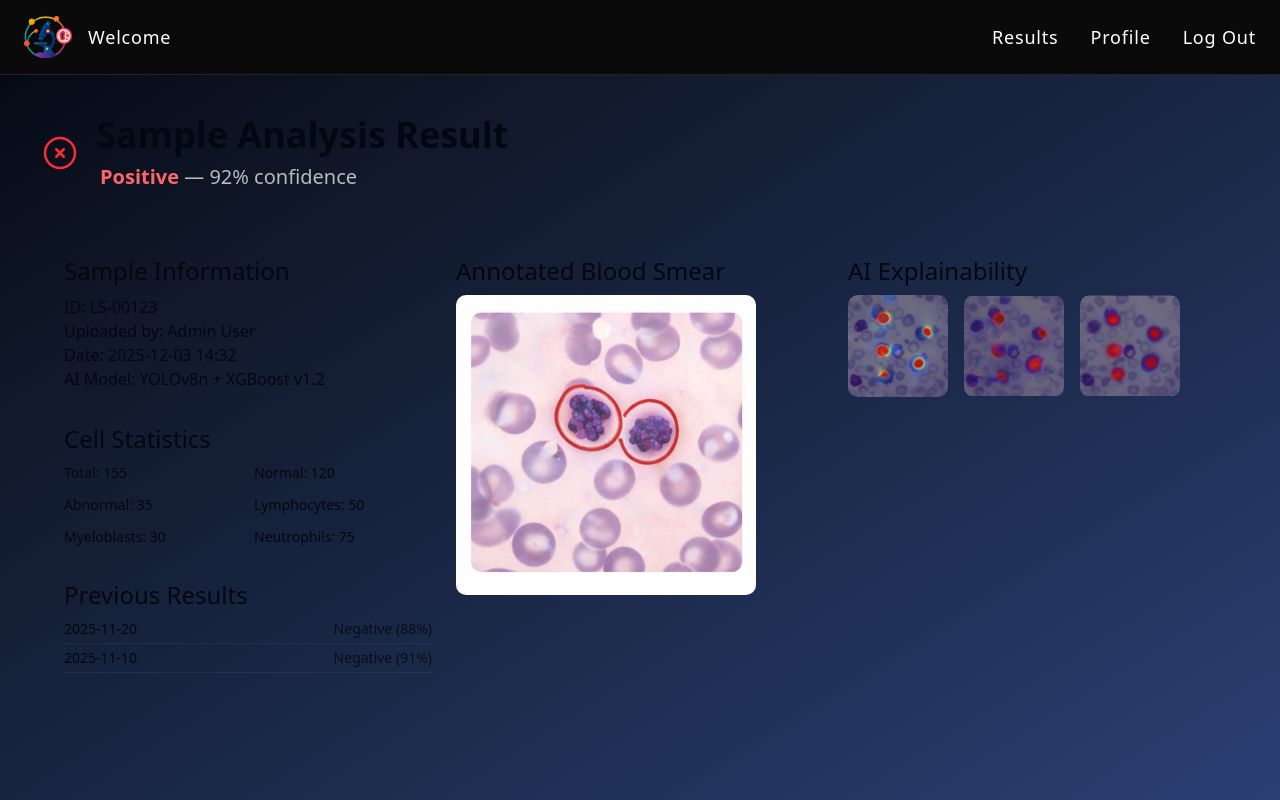
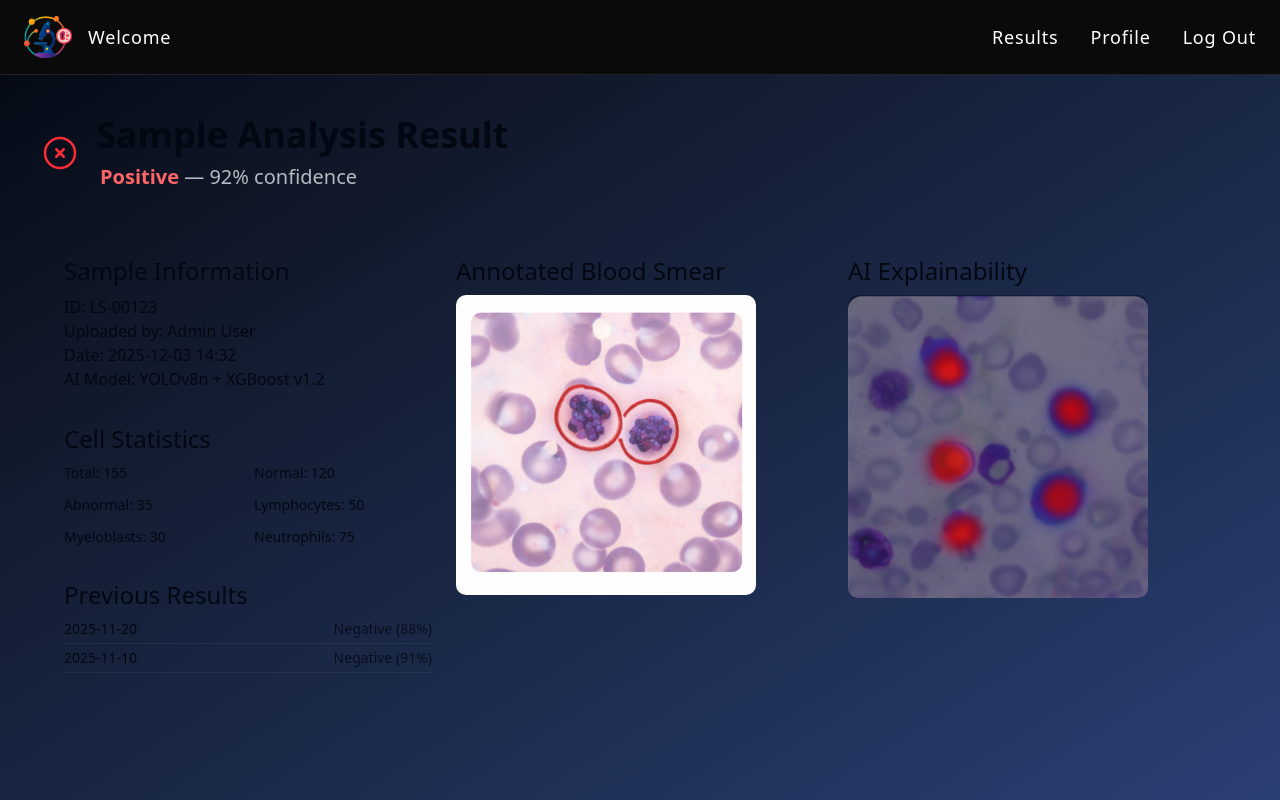
Before and after one commit to richardwaters9049/LukaScope, a Next.js app in the folder frontend/: page /results_id in a window 1280 px wide. Built offline with nearby package versions, Linux system fonts and the light colour scheme.

Commit message:
object of images added for AI

```diff
--- a/frontend/app/dashboard/page.tsx
+++ b/frontend/app/dashboard/page.tsx
@@ -1,11 +1,16 @@
-"use client"
+"use client";
 
-import Nav from '@/components/ui/nav'
-import { Input } from '@/components/ui/input'
-import { Button } from '@/components/ui/button'
-import { Card, CardTitle, CardDescription, CardHeader } from '@/components/ui/card'
-import { motion } from 'framer-motion'
-import { ArrowUpTrayIcon } from '@heroicons/react/24/outline'
+import Nav from "@/components/ui/nav";
+import { Input } from "@/components/ui/input";
+import { Button } from "@/components/ui/button";
+import {
+    Card,
+    CardTitle,
+    CardDescription,
+    CardHeader,
+} from "@/components/ui/card";
+import { motion } from "framer-motion";
+import { ArrowUpTrayIcon } from "@heroicons/react/24/outline";
 
 const page = () => {
     return (
@@ -14,7 +19,6 @@ const page = () => {
 
             <section className="w-full min-h-screen tracking-wider p-6 md:p-8">
                 <div className="grid grid-cols-1 lg:grid-cols-2 gap-8">
-
                     {/* ======================
                         SUMMARY PANEL
                     ====================== */}
@@ -34,27 +38,28 @@ const page = () => {
 
                             <CardDescription>
                                 LukaScope is an AI-powered blood sample analysis platform
-                                designed to assist clinicians and laboratory professionals
-                                in identifying potential indicators of leukaemia.
+                                designed to assist clinicians and laboratory professionals in
+                                identifying potential indicators of leukaemia.
                             </CardDescription>
 
                             <CardDescription>
                                 Users securely upload blood smear samples, which are processed
                                 by our computer vision and machine learning models to classify
-                                samples, estimate confidence, and extract detailed cell statistics.
+                                samples, estimate confidence, and extract detailed cell
+                                statistics.
                             </CardDescription>
 
                             <CardDescription>
                                 The system is built using Next.js, TypeScript, TailwindCSS,
                                 PostgreSQL, and modern AI pipelines (YOLO-based detection with
-                                gradient-boosted classifiers), ensuring speed, accuracy,
-                                and explainability.
+                                gradient-boosted classifiers), ensuring speed, accuracy, and
+                                explainability.
                             </CardDescription>
 
                             <CardDescription>
                                 Each uploaded sample is linked to the authenticated user,
-                                allowing results, history, and AI explainability outputs
-                                to be reviewed clearly and consistently.
+                                allowing results, history, and AI explainability outputs to be
+                                reviewed clearly and consistently.
                             </CardDescription>
                         </Card>
                     </motion.div>
@@ -67,7 +72,7 @@ const page = () => {
                         animate={{ opacity: 1, y: 0 }}
                         transition={{ duration: 0.6, ease: "easeOut", delay: 0.1 }}
                     >
-                        <Card className="h-full flex flex-col gap-4">
+                        <Card className="h-auto flex flex-col gap-4">
                             <CardTitle className="flex items-center gap-2">
                                 <ArrowUpTrayIcon className="h-5 w-5" />
                                 Upload Sample
@@ -75,10 +80,12 @@ const page = () => {
 
                             <Input type="file" className="cursor-pointer" />
 
-                            <Button className="flex items-center gap-2 transition-transform hover:scale-105 active:scale-95">
-                                <ArrowUpTrayIcon className="h-4 w-4" />
-                                Submit
-                            </Button>
+                            <div className="submit-btn flex justify-center my-5">
+                                <Button className="flex items-center gap-2 transition-transform hover:scale-102 active:scale-95 w-1/2">
+                                    <ArrowUpTrayIcon className="h-4 w-4" />
+                                    Submit
+                                </Button>
+                            </div>
 
                             <CardDescription className="text-sm opacity-80">
                                 Upload a blood smear image to begin AI analysis.
@@ -92,11 +99,10 @@ const page = () => {
                             </CardDescription>
                         </Card>
                     </motion.div>
-
                 </div>
             </section>
         </div>
-    )
-}
+    );
+};
 
-export default page
+export default page;
--- a/frontend/app/results_id/page.tsx
+++ b/frontend/app/results_id/page.tsx
@@ -21,10 +21,16 @@ export default function ResultsPage() {
             myeloblasts: 30,
             neutrophils: 75
         },
+
         imageUrl: "/images/sample_1P.png",
-        gradient_HMap: "/images/gradient_heatmap.png",
-        guided_BDrop: "/images/guided_backprop.png",
-        shap_HMap: "/images/shap_heatmap.png",
+
+        // ✅ NEW: explainability object
+        primaryExplainability: "shap",
+        explainability: {
+            gradient: "/images/gradient_heatmap.png",
+            guided_backprop: "/images/guided_backprop.png",
+            shap: "/images/shap_heatmap.png"
+        },
 
         history: [
             { date: "2025-11-20", classification: "Negative", confidence: 88 },
@@ -73,10 +79,8 @@ export default function ResultsPage() {
 
                     {/* INFO PANEL */}
                     <div className="lg:col-span-1 space-y-6">
-
                         <div className="card">
                             <h2 className="card-title text-2xl py-2">Sample Information</h2>
-
                             <div className="card-list">
                                 <p><span>ID:</span> {result.sampleId}</p>
                                 <p><span>Uploaded by:</span> {result.uploadedBy}</p>
@@ -87,7 +91,6 @@ export default function ResultsPage() {
 
                         <div className="card">
                             <h2 className="card-title text-2xl py-2">Cell Statistics</h2>
-
                             <div className="grid grid-cols-2 gap-3 text-sm">
                                 <p><span>Total:</span> {result.totalCells}</p>
                                 <p><span>Normal:</span> {result.cellCounts.normal}</p>
@@ -100,7 +103,6 @@ export default function ResultsPage() {
 
                         <div className="card">
                             <h2 className="card-title text-2xl py-2">Previous Results</h2>
-
                             <ul className="space-y-1 text-sm">
                                 {result.history.map((h, idx) => (
                                     <li
@@ -115,7 +117,6 @@ export default function ResultsPage() {
                                 ))}
                             </ul>
                         </div>
-
                     </div>
 
                     {/* IMAGE PANELS */}
@@ -123,7 +124,6 @@ export default function ResultsPage() {
 
                         <div className="image-card">
                             <h2 className="card-title text-2xl py-2">Annotated Blood Smear</h2>
-
                             <div className="image-frame">
                                 <Image
                                     src={result.imageUrl}
@@ -138,26 +138,12 @@ export default function ResultsPage() {
                         <div className="image-card">
                             <h2 className="card-title text-2xl py-2">AI Explainability</h2>
 
-                            <div className="explain-frame flex gap-4">
+                            <div className="image-frame">
                                 <Image
-                                    src={result.gradient_HMap}
+                                    src={result.explainability[result.primaryExplainability as keyof typeof result.explainability]}
                                     alt="AI Explainability"
-                                    width={100}
-                                    height={100}
-                                    className="object-contain rounded-lg"
-                                />
-                                <Image
-                                    src={result.guided_BDrop}
-                                    alt="AI Explainability"
-                                    width={100}
-                                    height={100}
-                                    className="object-contain rounded-lg"
-                                />
-                                <Image
-                                    src={result.shap_HMap}
-                                    alt="AI Explainability"
-                                    width={100}
-                                    height={100}
+                                    width={300}
+                                    height={300}
                                     className="object-contain rounded-lg"
                                 />
                             </div>
```
